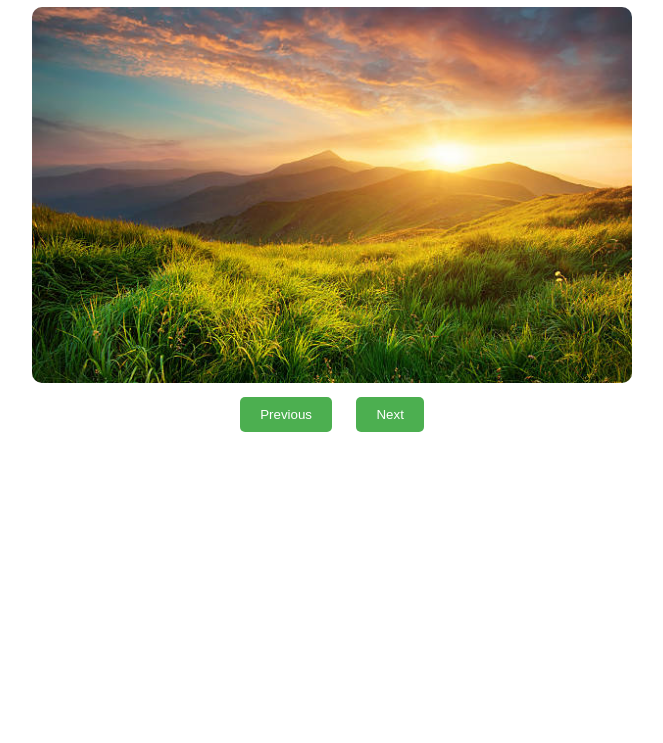
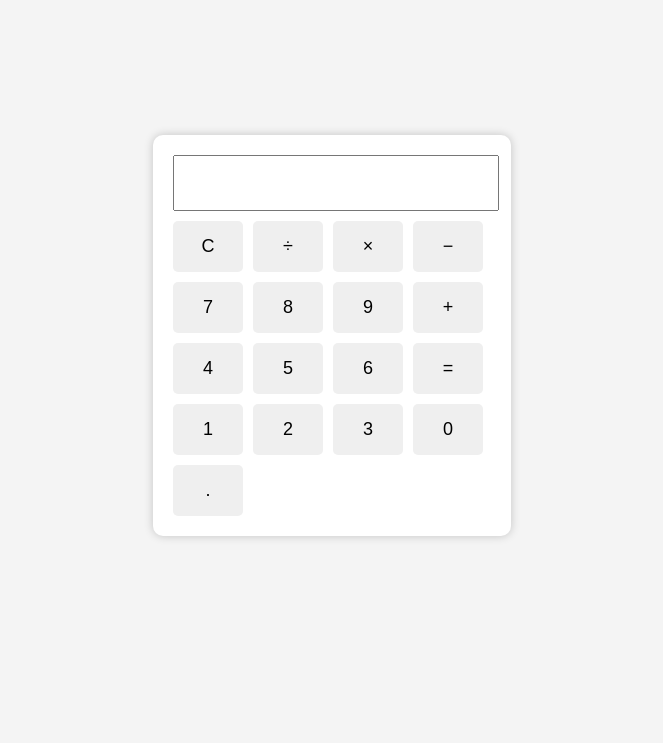
Before and after one commit to jashnavikovvuri/Image-Gallery-HorizonTechX, a plain HTML site: page index.html in a window 1280 px wide. Shown: the part 73-816 px from the top of the page, without its empty margins (308-971 px from the left). Drawn offline with Linux system fonts and the light colour scheme.

Commit message:
Add files via upload

```diff
--- a/index.html
+++ b/index.html
@@ -1,20 +1,37 @@
 <!DOCTYPE html>
 <html>
 <head>
-    <title>Image Gallery</title>
+    <title>Calculator</title>
     <link rel="stylesheet" href="style.css">
 </head>
 <body>
 
-<h1>Image Gallery</h1>
+<div class="calculator">
+    <input type="text" id="display" readonly>
 
-<div class="gallery">
-    <img id="galleryImage" src="image1.jpg">
-</div>
+    <div class="buttons">
+        <button onclick="clearDisplay()">C</button>
+        <button onclick="appendValue('/')">÷</button>
+        <button onclick="appendValue('*')">×</button>
+        <button onclick="appendValue('-')">−</button>
 
-<div class="buttons">
-    <button onclick="prevImage()">Previous</button>
-    <button onclick="nextImage()">Next</button>
+        <button onclick="appendValue('7')">7</button>
+        <button onclick="appendValue('8')">8</button>
+        <button onclick="appendValue('9')">9</button>
+        <button onclick="appendValue('+')">+</button>
+
+        <button onclick="appendValue('4')">4</button>
+        <button onclick="appendValue('5')">5</button>
+        <button onclick="appendValue('6')">6</button>
+        <button onclick="calculate()">=</button>
+
+        <button onclick="appendValue('1')">1</button>
+        <button onclick="appendValue('2')">2</button>
+        <button onclick="appendValue('3')">3</button>
+
+        <button onclick="appendValue('0')">0</button>
+        <button onclick="appendValue('.')">.</button>
+    </div>
 </div>
 
 <script src="script.js"></script>
--- a/script.js
+++ b/script.js
@@ -1,25 +1,18 @@
-let images = [
-    "image1.jpg",
-    "image2.jpg",
-    "image3.jpg",
-    "image4.jpg",
-    "image5.jpg"
-];
+const display = document.getElementById("display");
 
-let current = 0;
-
-function nextImage(){
-    current++;
-    if(current >= images.length){
-        current = 0;
-    }
-    document.getElementById("galleryImage").src = images[current];
+function appendValue(value){
+    display.value += value;
 }
 
-function prevImage(){
-    current--;
-    if(current < 0){
-        current = images.length - 1;
+function clearDisplay(){
+    display.value = "";
+}
+
+function calculate(){
+    try{
+        display.value = eval(display.value);
     }
-    document.getElementById("galleryImage").src = images[current];
+    catch{
+        display.value = "Error";
+    }
 }
--- a/style.css
+++ b/style.css
@@ -1,43 +1,41 @@
 body{
-    text-align:center;
+    display:flex;
+    justify-content:center;
+    align-items:center;
+    height:100vh;
     font-family:Arial;
+    background:#f4f4f4;
 }
 
-.gallery img{
-    width:600px;
-    max-width:90%;
+.calculator{
+    background:white;
+    padding:20px;
     border-radius:10px;
-    transition:0.4s;
+    box-shadow:0 0 10px rgba(0,0,0,0.2);
 }
 
-.gallery img:hover{
-    transform:scale(1.05);
+#display{
+    width:100%;
+    height:50px;
+    font-size:24px;
+    margin-bottom:10px;
+    text-align:right;
+}
+
+.buttons{
+    display:grid;
+    grid-template-columns:repeat(4,70px);
+    gap:10px;
 }
 
 button{
-    padding:10px 20px;
-    margin:10px;
+    padding:15px;
+    font-size:18px;
     cursor:pointer;
-}
-.buttons button{
-    background-color: #4CAF50;
-    color: white;
-    border: none;
-    border-radius: 5px;
-    transition: 0.3s;
+    border:none;
+    border-radius:5px;
 }
 
-.buttons button:hover{
-    transform: scale(1.1);
+button:hover{
+    transform:scale(1.05);
 }
-
-/* Responsive Design */
-@media (max-width: 768px){
-    .gallery img{
-        width: 95%;
-    }
-
-    h1{
-        font-size: 24px;
-    }
-}
```
Also changed, not shown: cal output.png (added).
